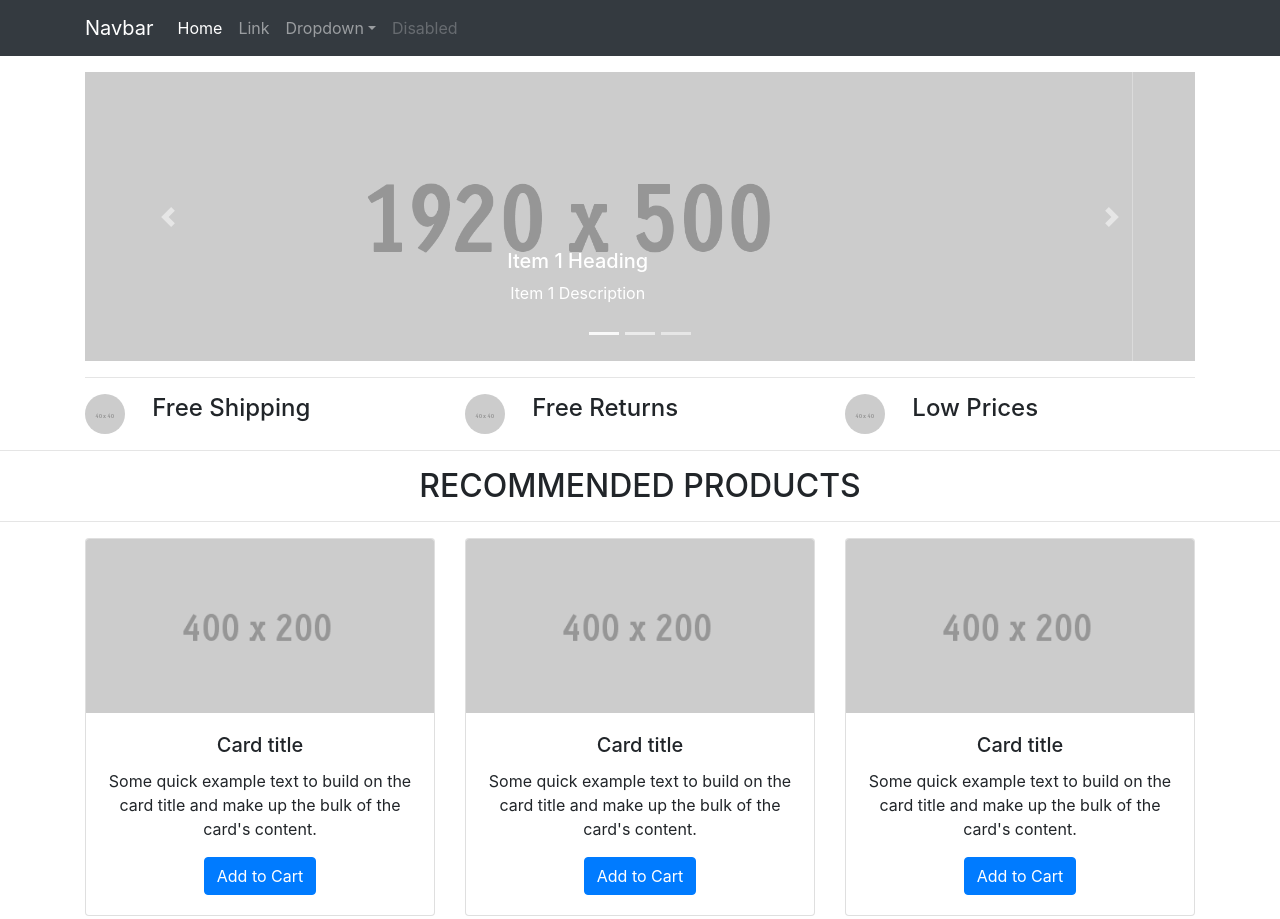
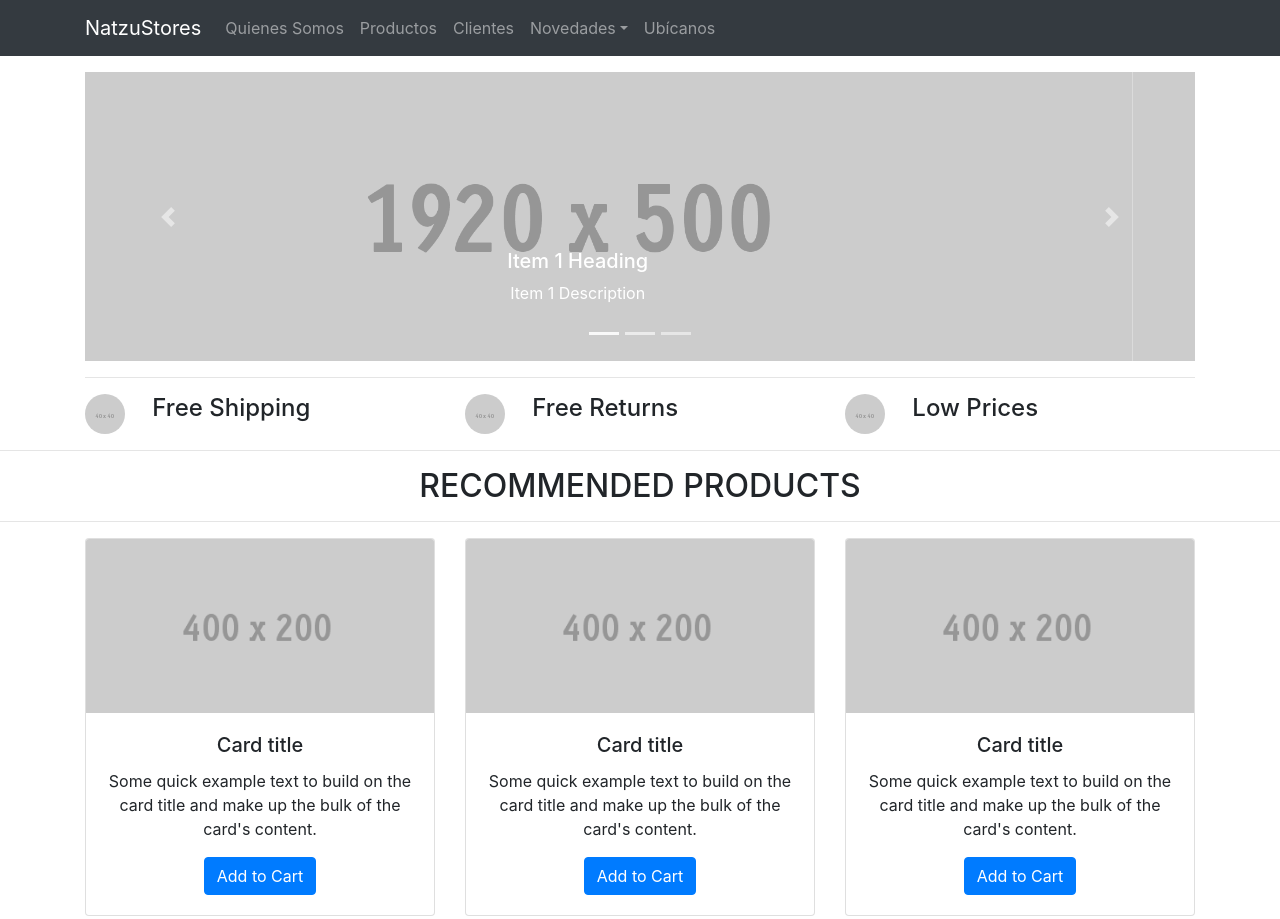
Before and after one commit to efernandezll/WsNatzumi, a plain HTML site: page index.html in a window 1280 px wide. Shown: the top 919 px of the page. Drawn offline with Linux system fonts and the light colour scheme.

Commit message:
Regiones editables condicionales

```diff
--- a/index.html
+++ b/index.html
@@ -16,29 +16,38 @@
   <body>
     <nav class="navbar navbar-expand-lg navbar-dark bg-dark">
       <div class="container">
-        <a class="navbar-brand" href="#">Navbar</a>
+        <a class="navbar-brand" href="#">NatzuStores</a>
         <button class="navbar-toggler" type="button" data-toggle="collapse" data-target="#navbarSupportedContent" aria-controls="navbarSupportedContent" aria-expanded="false" aria-label="Toggle navigation">
         <span class="navbar-toggler-icon"></span>
         </button>
         <div class="collapse navbar-collapse" id="navbarSupportedContent">
           <ul class="navbar-nav mr-auto">
-            <li class="nav-item active">
-              <a class="nav-link" href="#">Home <span class="sr-only">(current)</span></a>
+
+            <li class="nav-item">
+              <a class="nav-link" href="#">Quienes Somos</a>
             </li>
-            <li class="nav-item">
-              <a class="nav-link" href="#">Link</a>
+			<li class="nav-item">
+              <a class="nav-link" href="#"> Productos </a>
+            </li>
+			<li class="nav-item">
+              <a class="nav-link" href="#"> Clientes </a>
             </li>
             <li class="nav-item dropdown">
-              <a class="nav-link dropdown-toggle" href="#" id="navbarDropdown" role="button" data-toggle="dropdown" aria-haspopup="true" aria-expanded="false">Dropdown</a>
+              <a class="nav-link dropdown-toggle" href="#" id="navbarDropdown" role="button" data-toggle="dropdown" aria-haspopup="true" aria-expanded="false">Novedades</a>
               <div class="dropdown-menu" aria-labelledby="navbarDropdown">
-                <a class="dropdown-item" href="#">Action</a>
-                <a class="dropdown-item" href="#">Another action</a>
-                <div class="dropdown-divider"></div>
-                <a class="dropdown-item" href="#">Something else here</a>
+                <a class="dropdown-item" href="#"> Nuevos Productos </a>
+                <a class="dropdown-item" href="#"> Eventos </a>
+                <!--Otras Opciones
+				 <div class="dropdown-divider"></div>
+                <a class="dropdown-item" href="#">Something else here</a>-->
               </div>
             </li>
+			  <!--Opccion Disable
             <li class="nav-item">
               <a class="nav-link disabled" href="#">Disabled</a>
+            </li>-->
+			<li class="nav-item">
+              <a class="nav-link" href="#"> Ubícanos </a>
             </li>
           </ul>
 
```
Also changed, not shown: TMP1fnexm4.htm (renamed from TMP1c7ls27.htm, +20 -11 lines).
